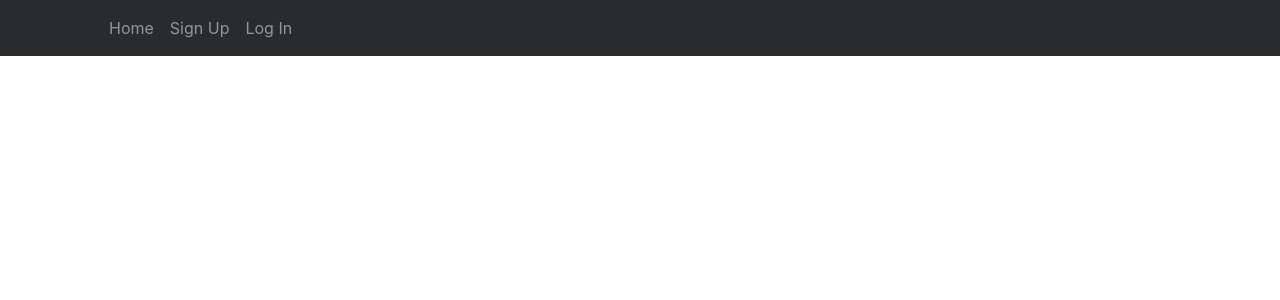
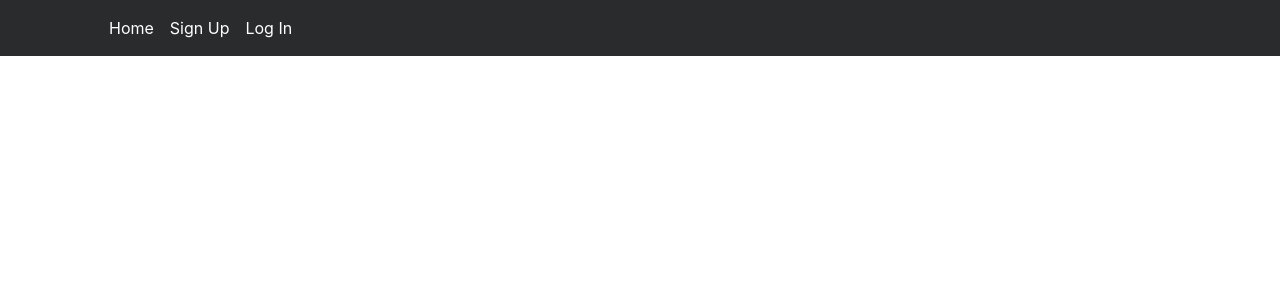
Before and after one commit to donovanOng/comp3013, a PHP site: page /application/view/_templates/header.php in a window 1280 px wide. Shown: the top 300 px of the page. Run offline with PHP 8.4, Linux system fonts and the light colour scheme; some libraries are stand-ins or nearby versions.

Commit message:
White text for nabber

```diff
--- a/application/view/_templates/header.php
+++ b/application/view/_templates/header.php
@@ -24,33 +24,31 @@
 <div class="bg-inverse">
   <div class="container">
   <nav class="navbar navbar-toggleable-md navbar-inverse bg-inverse">
-
     <button class="navbar-toggler navbar-toggler-right" type="button" data-toggle="collapse" data-target="#navbarSupportedContent" aria-controls="navbarSupportedContent" aria-expanded="false" aria-label="Toggle navigation">
       <span class="navbar-toggler-icon"></span>
     </button>
-
     <div class="collapse navbar-collapse" id="navbarSupportedContent">
       <ul class="navbar-nav mr-auto">
         <li class="nav-item">
-          <a class="nav-link" href="<?= URL ?>">Home</a>
+          <a class="nav-link active" href="<?= URL ?>">Home</a>
         </li>
         <?php if (isset($_SESSION['current_user'])) { ?>
           <li class="nav-item">
-            <a class="nav-link" href="<?= URL . $this->current_userID ?>">
+            <a class="nav-link active" href="<?= URL . $this->current_userID ?>">
               <?= $this->current_user->first_name . ' ' . $this->current_user->last_name ?>
             </a>
           </li>
           <li class="nav-item">
-            <a class="nav-link" href="<?= URL ?>logout">Log Out</a>
+            <a class="nav-link active" href="<?= URL ?>logout">Log Out</a>
           </li>
           </ul>
           <? require APP . 'view/users/search.php' ?>
         <?php } else { ?>
           <li class="nav-item">
-            <a class="nav-link" href="<?= URL ?>signup">Sign Up</a>
+            <a class="nav-link active" href="<?= URL ?>signup">Sign Up</a>
           </li>
           <li class="nav-item">
-            <a class="nav-link" href="<?= URL ?>login">Log In</a>
+            <a class="nav-link active" href="<?= URL ?>login">Log In</a>
           </li>
           </ul>
         <?php } ?>
```
